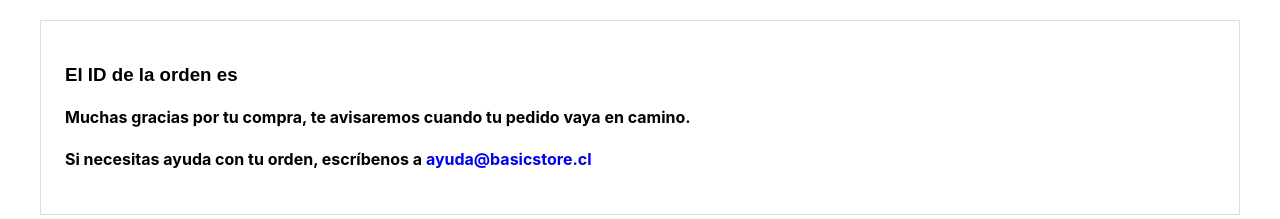
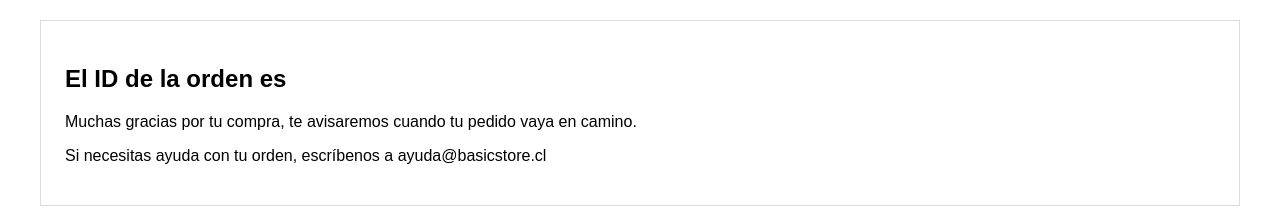
Before and after one commit to NicoleValentina/tienda-react, a React (Create React App) app: page /finish-order in a window 1280 px wide. Shown: the part 149-368 px from the top of the page. Built offline with nearby package versions, Linux system fonts and the light colour scheme; no server answers; the database is empty.

Commit message:
estilos y precio detalle

```diff
--- a/src/App.css
+++ b/src/App.css
@@ -10,6 +10,12 @@ h1, h2, h3 {
     font-family: 'Poppins', sans-serif;
     font-weight: 700;
 }
+
+h4 {
+    font-family: 'Poppins', sans-serif;
+    font-weight: 300;
+}
+
 
 a {
     text-decoration: none;
@@ -86,16 +92,23 @@ li::marker{
 
 .itemLink img{
     width: 100%;
+    transition: all linear 0.3s;
+}
+
+.itemLink img:hover{
+    -webkit-filter: grayscale(70%);
+  filter: grayscale(70%);
 }
 
 .itemLink h2 {
     color: #000;
     margin-bottom: 0;
-    transition: all 1s;
+    transition: all 0.5s;
+    display: inline-block;
 }
 
 .itemLink h2:hover{
-    transform: skewX(-15deg);
+    background-color: aqua;
 }
 
 /*Item Detail*/
@@ -124,6 +137,12 @@ a button {
     text-decoration: none;
 }
 
+.description h4 {
+    font-size: 16px;
+    font-weight: 700;
+    letter-spacing: 1px;
+    text-transform: uppercase;
+}
 
 /*Cart*/
 
@@ -162,3 +181,22 @@ button.backHome{
     display: block;
     margin: 50px auto 50px;
 }
+
+.orderSummary h3 {
+    font-weight: 300;
+    font-size: 16px;
+}
+
+.orderSummary h2 span {
+    background-color: aqua;
+}
+
+.orderSummary h3 a{
+    color: #000;
+    transition: all linear 0.3s;
+}
+
+.orderSummary h3 a:hover{
+    background-color: aqua;
+    text-decoration: underline;
+}
--- a/src/components/ItemDetail.jsx
+++ b/src/components/ItemDetail.jsx
@@ -13,9 +13,6 @@ export default function ItemDetail({ item }) {
         setQty(q)
         console.log(qty);
     }
-
-
-    // const price = (item.precio).toLocaleString("es-CL", {style:"currency", currency:"CLP"})
 
     const Img = styled('img')``
 
@@ -39,19 +36,22 @@ export default function ItemDetail({ item }) {
                 }}>
                     <p>{item.categoria}</p>
                     <h2>{item.nombre}</h2>
-                    <h3>{item.precio}</h3>
+                    <h3>${item.precio}</h3>
                     <p>Stock disponible: {item.stock} unidades</p>
 
                     <Box sx={{
                         width: '50%',
-                        my: 10,
+                        my: 5,
+
                     }}>
 
                     {
                     qty === 0 ? <ItemCount stock={item.stock} onAdd={countOnAdd} item={item} /> : <Link to={`/cart`}><Button variant="contained" sx={{width: '100%'}}>Finalizar compra</Button></Link>
                     }
 
-                    <Box>
+                    <Box sx={{
+                        my: 10
+                    }} className='description'>
                         <h4>Descripción</h4>
                         <p>{item.descripcion}</p>
                     </Box>
--- a/src/components/OrderComplete.jsx
+++ b/src/components/OrderComplete.jsx
@@ -23,9 +23,9 @@ export default function OrderComplete () {
                 px: 3,
                 py: 3
             }}>
-                <h3><span>El ID de la orden es</span> {orderId}</h3>
-                <h4>Muchas gracias por tu compra, te avisaremos cuando tu pedido vaya en camino.</h4>
-                <h4>Si necesitas ayuda con tu orden, escríbenos a <a href="mailto:ayuda@basicstore.cl">ayuda@basicstore.cl</a> </h4>
+                <h2>El ID de la orden es <span>{orderId}</span></h2>
+                <h3>Muchas gracias por tu compra, te avisaremos cuando tu pedido vaya en camino.</h3>
+                <h3>Si necesitas ayuda con tu orden, escríbenos a <a href="mailto:ayuda@basicstore.cl">ayuda@basicstore.cl</a> </h3>
 
             </Box>
                    <Link to={`/`}><Button variant='contained' className='backHome'>Volver a la tienda</Button></Link>
```
